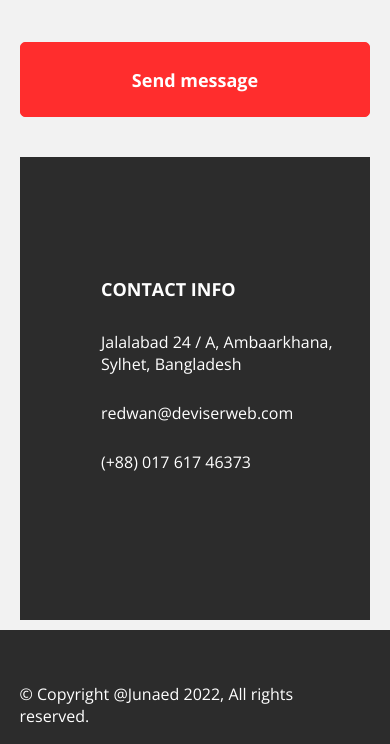
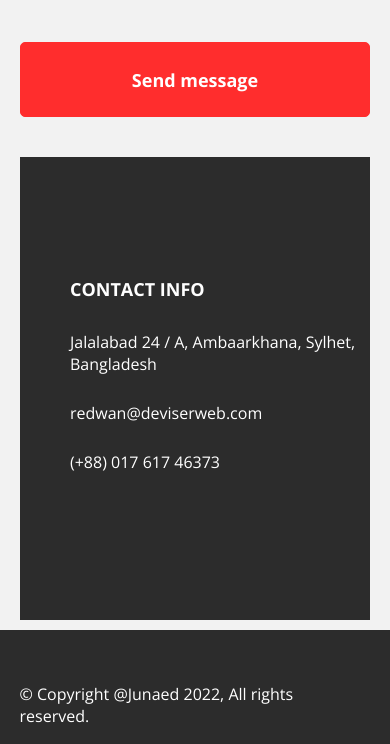
Before and after one commit to Sanzensekai-mx/site-layout, a plain HTML site: page index.html in a window 390 px wide. Shown: the part 9037-9781 px from the top of the page. Drawn offline with Linux system fonts and the light colour scheme.

Commit message:
fix contact info

```diff
--- a/css/style.css
+++ b/css/style.css
@@ -926,6 +926,9 @@ textarea {
     .provide-wrap-title > p {
         width: auto;
     }
+    .contact-info {
+        padding: 120px 0 120px 50px;
+    }
 }
 
 @media screen and (max-width:500px) {
```
